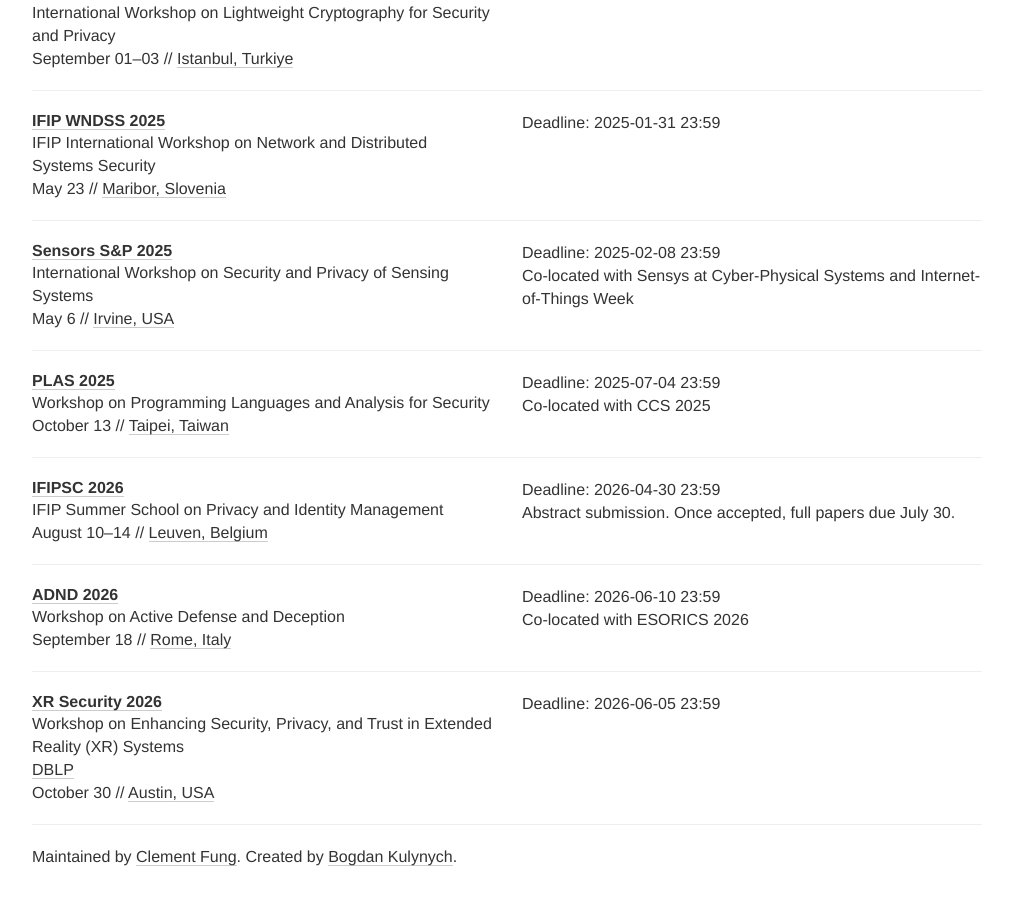
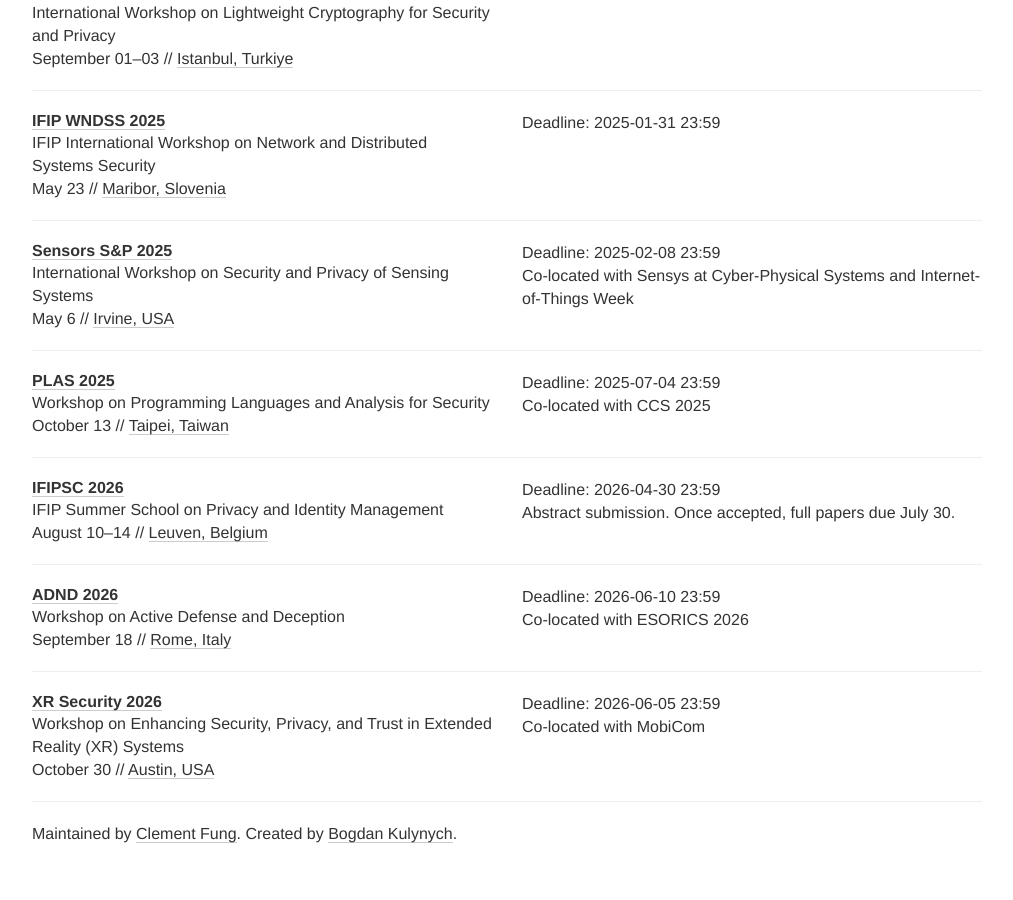
Before and after one commit to sec-deadlines/sec-deadlines.github.io, a Jekyll site: the page built from index.html, in a window 1280 px wide and 900 px high, scrolled down 28132 px. Shown: the whole window, without its empty margins (133-1146 px from the left). Built offline with Jekyll 4.4.1, drawn with Linux system fonts in a browser that asks for light colours; nearby versions of some CDN libraries; comment, search, counter and statistics services are not loaded; after the commit the page ends 29009 px from its top, so only the background shows below that.

Commit message:
Update conferences.yml

```diff
--- a/_data/conferences.yml
+++ b/_data/conferences.yml
@@ -2012,7 +2012,7 @@
   description: Workshop on Enhancing Security, Privacy, and Trust in Extended Reality (XR) Systems
   year: 2026
   link: https://xrsecurity.github.io/2026/
-  dblp: https://dblp.org/streams/conf/mobicom
+  comment: Co-located with MobiCom
   deadline: ["2026-06-05 23:59"]
   date: October 30
   place: Austin, USA
```
